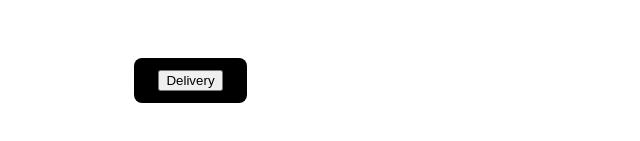
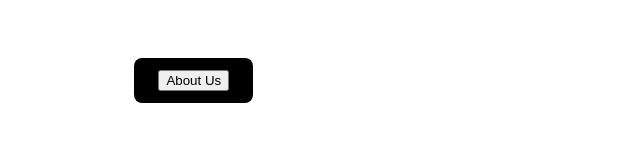
Before and after one commit to Messi-Cao/PizzaWebsite, a plain HTML site: page index.html in a window 1280 px wide. Shown: the part 809-950 px from the top of the page, 0-640 px from the left. Drawn offline with Linux system fonts and the light colour scheme.

Commit message:
About us button named

```diff
--- a/index.html
+++ b/index.html
@@ -51,7 +51,7 @@ Give us a call or find us in our local stores!</p>
         <div>
             <a href="menu.html" class="my-button-4">
                 <button class="card">
-                    Delivery
+                    About Us
                 </button>
             </a>
         </div>
```
